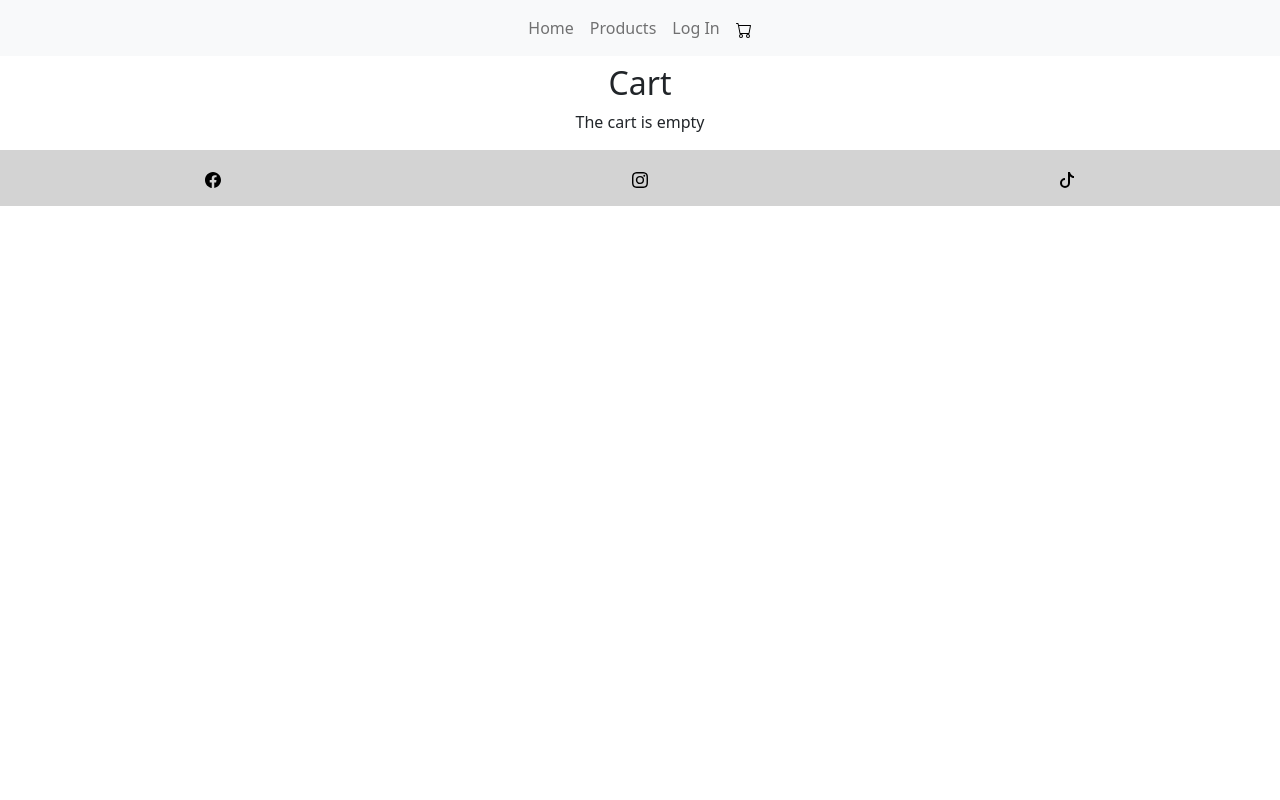
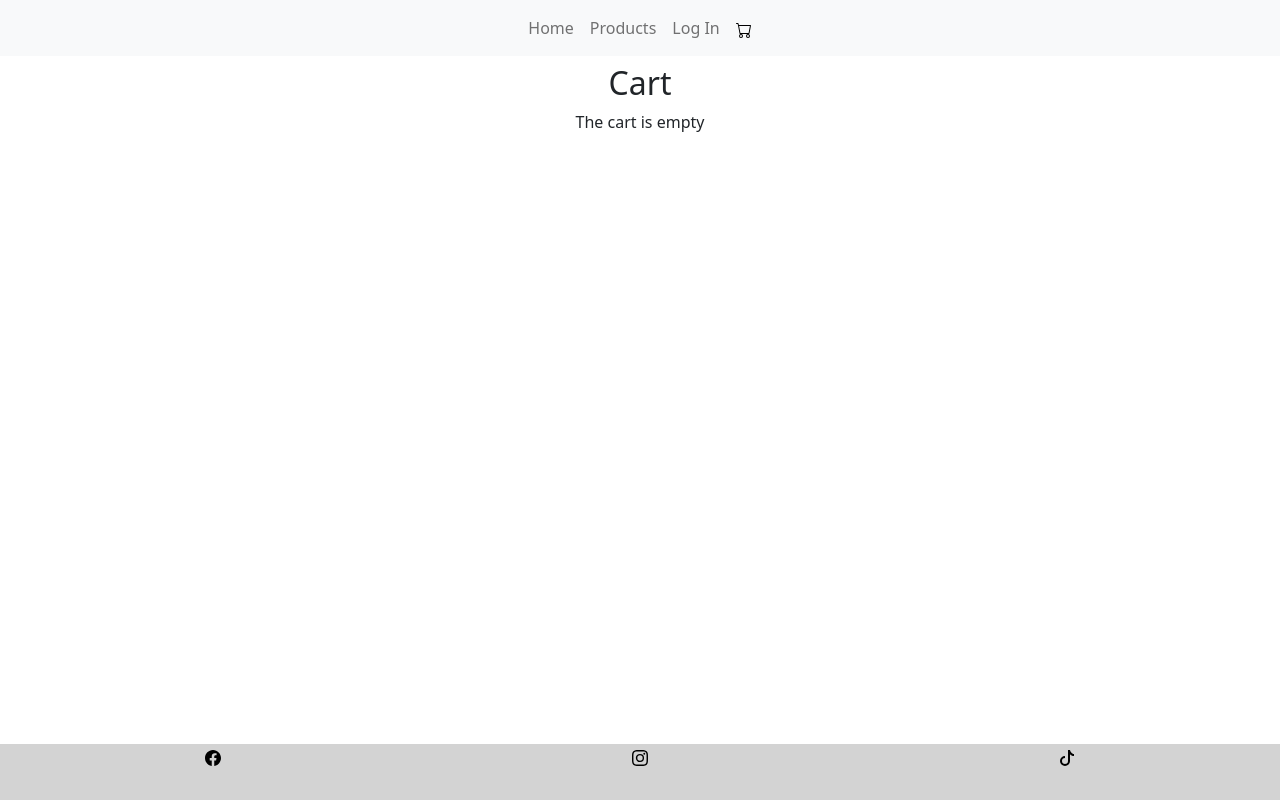
Before and after one commit to kiike145/evs-ecommerce, a React (Create React App) app: page /cart in a window 1280 px wide. Built offline with nearby package versions, Linux system fonts and the light colour scheme.

Commit message:
Setting footer at the bottom of the page

```diff
--- a/src/components/common/footer/footer.css
+++ b/src/components/common/footer/footer.css
@@ -1,7 +1,7 @@
-.footer {
+footer {
   background-color: lightgray;
   height: 7vh;
-  position: relative;
+  position: absolute;
   width: 100%;
   bottom: 0;
 }
--- a/src/index.css
+++ b/src/index.css
@@ -1,3 +1,8 @@
+html {
+  min-height: 100%;
+  position: relative;
+}
+
 body {
   margin: 0;
   font-family: Arial, Helvetica, sans-serif;
```
